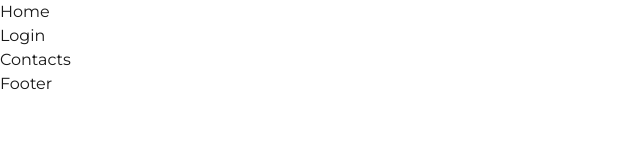
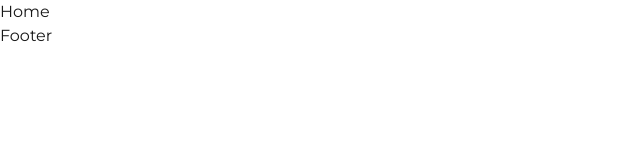
Before and after one commit to rudrasaiprasad1/todo-app, a Next.js app: page / in a window 1280 px wide. Shown: the top 160 px of the page, without its empty margins (0-640 px from the left). Built offline with nearby package versions, Linux system fonts and the light colour scheme.

Commit message:
layout component updated

```diff
--- a/components/Header.jsx
+++ b/components/Header.jsx
@@ -4,8 +4,6 @@ const Header = () => {
       <div>
         <ul>
           <li>Home</li>
-          <li>Login</li>
-          <li>Contacts</li>
         </ul>
       </div>
     </>
```
